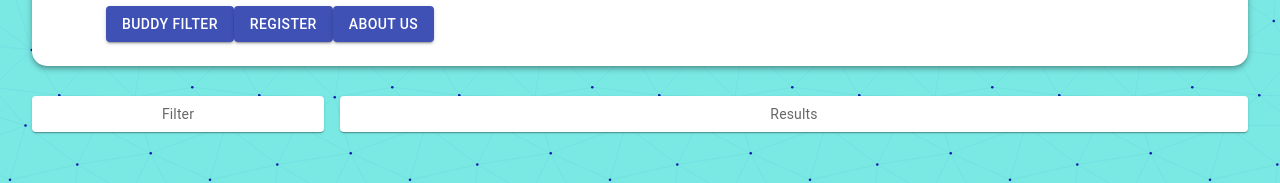
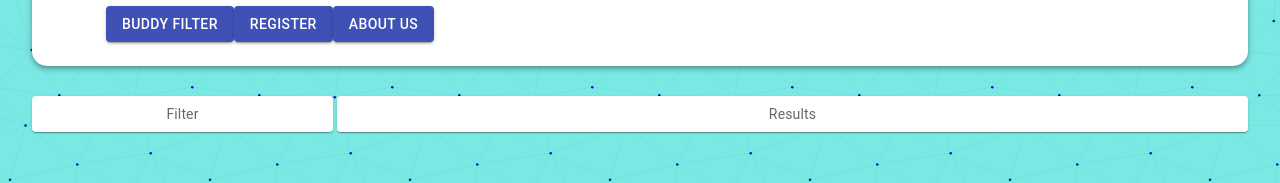
Before and after one commit to gitgudorgitrekt/BroncoBuddies, a React (Create React App) app in the folder my-app/: page /buddyfilter in a window 1280 px wide. Shown: the part 170-353 px from the top of the page. Built offline with nearby package versions, Linux system fonts and the light colour scheme.

Commit message:
testing ui

```diff
--- a/my-app/src/components/BuddyFilter/BuddyFilter.js
+++ b/my-app/src/components/BuddyFilter/BuddyFilter.js
@@ -12,8 +12,8 @@ const BuddyFilter = () => {
         color: theme.palette.text.secondary,
       }));
     return (
-        <Grid container spacing={2}>
-            <Grid item xs={3}>
+        <Grid container spacing={0.5}>
+            <Grid item xs={3} >
                 <Item>Filter</Item>
             </Grid>
             <Grid item xs={9}>
```
